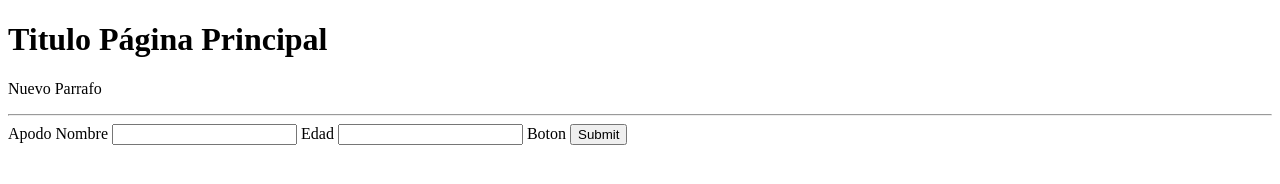
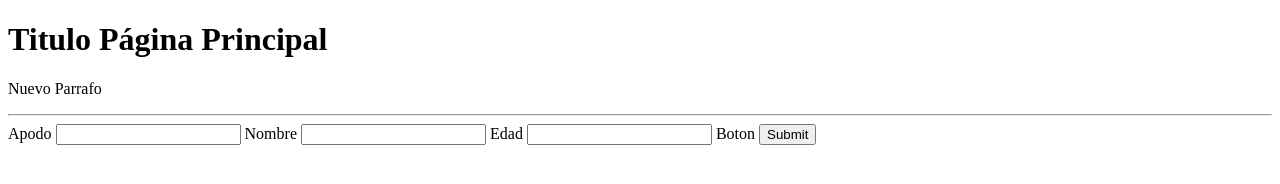
Before and after one commit to DanielinPOO/GitLearning, a plain HTML site: page index.html in a window 1280 px wide. Drawn offline with Linux system fonts and the light colour scheme.

Commit message:
Agrego campo faltante

```diff
--- a/index.html
+++ b/index.html
@@ -12,6 +12,7 @@
     <hr>
     <form action="#" method="">
         <label>Apodo</label>
+        <input type="text" name="apodo">
         <label>Nombre</label>
         <input type="text" name="nombre">
         <label>Edad</label>
```
